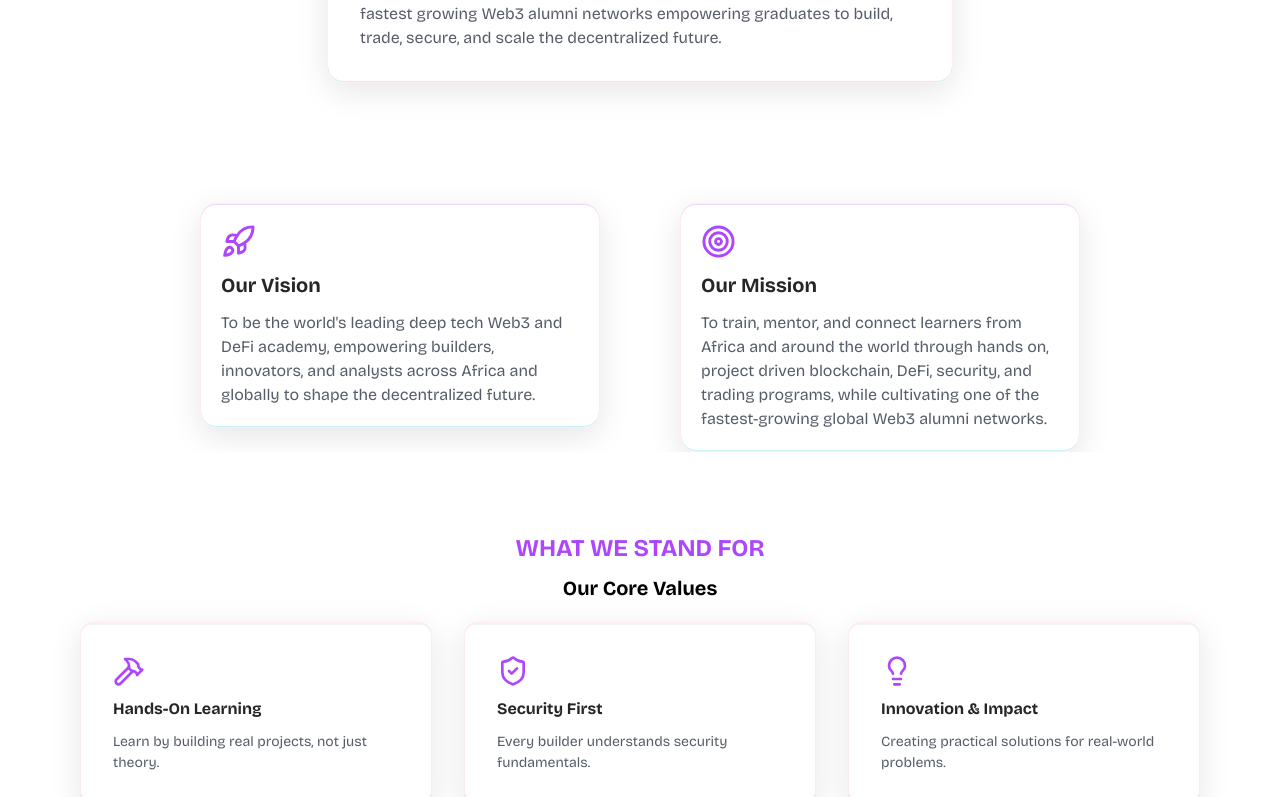
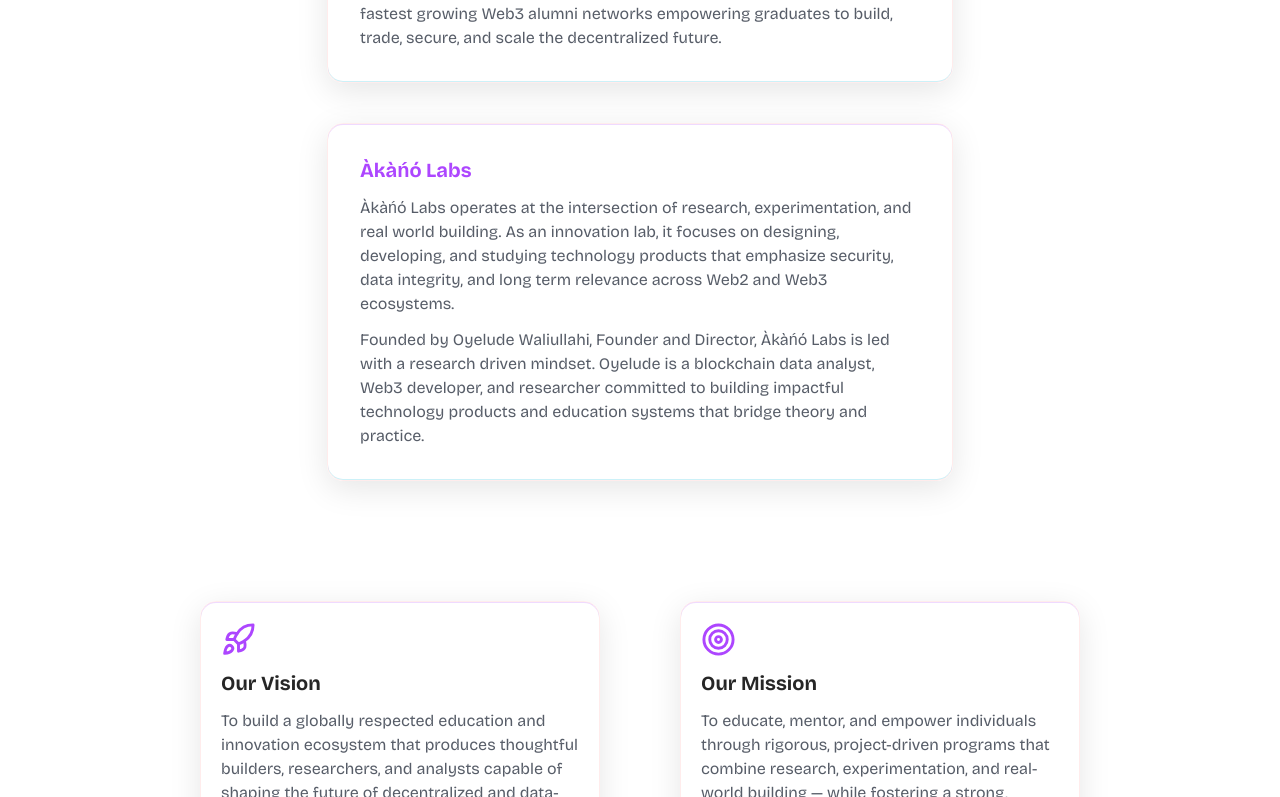
Before and after one commit to azzzops/-m-forge-Academy, a React (Vite) app: page / in a window 1280 px wide. Shown: the part 1163-1960 px from the top of the page. Built offline with nearby package versions, Linux system fonts and the light colour scheme.

Commit message:
final commit and always commit

```diff
--- a/src/components/about.jsx
+++ b/src/components/about.jsx
@@ -1,4 +1,5 @@
 import { Crosshair, Rocket, Target } from "lucide-react";
+
 export default function About() {
   return (
     <>
@@ -8,12 +9,14 @@ export default function About() {
             <Crosshair className="h-5 w-5 text-chart-2/80" />
           </div>
           <span className="text-chart-2 text-nowrap text-[18px] md:text-xl">
-            About ÌmoForge Academy
+            About Ìmòforge Academy
           </span>
         </h1>
+
+        {/* Who We Are */}
         <div className="flex flex-col gap-3 glass-card md:p-8 p-3 rounded-2xl">
           <h1 className="text-chart-2 text-xl font-bold">Who We Are</h1>
-          <p className="max-w-140 text-[16px] text-muted-foreground">
+            <p className="max-w-140 text-[16px] text-muted-foreground">
             Ìmòforge Academy is a global Web3 and DeFi deep tech education hub
             focused on blockchain engineering, DeFi tool and infrastructure
             development, Web3 security, and on chain trading & market analytics.
@@ -24,28 +27,55 @@ export default function About() {
             future.
           </p>
         </div>
+
+        {/* Àkàńó Labs */}
+        <div className="flex flex-col gap-3 glass-card md:p-8 p-3 rounded-2xl">
+          <h1 className="text-chart-2 text-xl font-bold">Àkàńó Labs</h1>
+          <p className="max-w-140 text-[16px] text-muted-foreground">
+            Àkàńó Labs operates at the intersection of research, experimentation,
+            and real world building. As an innovation lab, it focuses on
+            designing, developing, and studying technology products that
+            emphasize security, data integrity, and long term relevance across
+            Web2 and Web3 ecosystems.
+          </p>
+          <p className="max-w-140 text-[16px] text-muted-foreground">
+            Founded by Oyelude Waliullahi, Founder and Director, Àkàńó Labs is led
+            with a research driven mindset. Oyelude is a blockchain data analyst,
+            Web3 developer, and researcher committed to building impactful
+            technology products and education systems that bridge theory and
+            practice.
+          </p>
+        </div>
+
+        {/* Vision & Mission */}
         <div className="gap-20 grid-1 pt-20 items-center">
           <div className="glass-card p-5 rounded-2xl flex flex-col gap-3">
             <div>
               <Rocket className="text-chart-2" width={35} height={35} />
             </div>
-            <h1 className="text-sidebar-primary font-bold text-xl">Our Vision</h1>
+            <h1 className="text-sidebar-primary font-bold text-xl">
+              Our Vision
+            </h1>
             <p className="text-muted-foreground text-[16px]">
-              To be the world's leading deep tech Web3 and DeFi academy,
-              empowering builders, innovators, and analysts across Africa and
-              globally to shape the decentralized future.
+              To build a globally respected education and innovation ecosystem
+              that produces thoughtful builders, researchers, and analysts
+              capable of shaping the future of decentralized and data-driven
+              technologies.
             </p>
           </div>
+
           <div className="flex glass-card p-5 rounded-2xl flex-col gap-3">
             <div>
               <Target className="text-chart-2" width={35} height={35} />
             </div>
-            <h1 className="text-sidebar-primary font-bold text-xl">Our Mission</h1>
+            <h1 className="text-sidebar-primary font-bold text-xl">
+              Our Mission
+            </h1>
             <p className="text-muted-foreground text-[16px]">
-              To train, mentor, and connect learners from Africa and around the
-              world through hands on, project driven blockchain, DeFi, security,
-              and trading programs, while cultivating one of the fastest-growing
-              global Web3 alumni networks.
+              To educate, mentor, and empower individuals through rigorous,
+              project-driven programs that combine research, experimentation,
+              and real-world building — while fostering a strong, values-driven
+              community of global Web3 professionals.
             </p>
           </div>
         </div>
--- a/src/components/founder.jsx
+++ b/src/components/founder.jsx
@@ -10,7 +10,7 @@ export default function TheFounder() {
           <div className="relative">
             <img
               src={Walilullahi}
-              alt="Oyelude Waliullahi, Founder of Ìmòforge Academy"
+              alt="Oyelude Waliullahi, Founder of Àkàńó Labs"
               className="
                 w-100 h-100 object-cover rounded-2xl
                 border border-border
@@ -27,7 +27,7 @@ export default function TheFounder() {
               Oyelude Waliullahi
             </h2>
             <p className="text-sm text-muted-foreground leading-relaxed max-w-md">
-              Founder & Director, Ìmòforge Academy · Blockchain Data Analyst,
+              Founder & Director, Àkàńó Labs · Blockchain Data Analyst,
               DeFi Tool Developer, Trader, and Cybersecurity Student
             </p>
           </div>
--- a/src/components/ui/herosection.jsx
+++ b/src/components/ui/herosection.jsx
@@ -10,7 +10,7 @@ export default function HeroSection() {
           <div>
             <Network className="h-5 w-5 text-chart-2/80" />
           </div>
-          <h1>Magnum Ìmò 2.0 Cohort Starting 2nd February, 2026.</h1>
+          <h1>Magnum Ìmò - 2.0 Cohort Starting 2nd February, 2026.</h1>
         </div>
         <div className="flex md:flex-row flex-col-reverse gap-0 md:gap-20 ">
             <div className="flex flex-col gap-10 md:gap-9">
```
